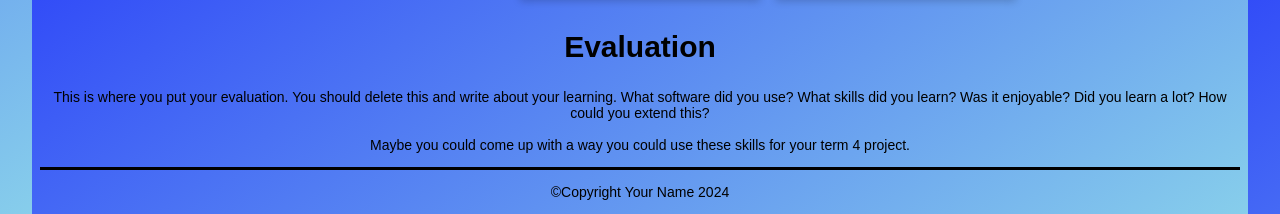
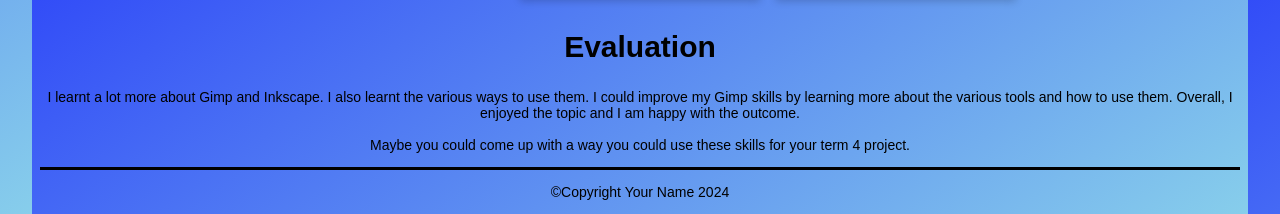
Before and after one commit to TheSriramM/My-Portfolio, a plain HTML site: page imagecreation.html in a window 1280 px wide. Shown: the part 620-834 px from the top of the page. Drawn offline with Linux system fonts and the light colour scheme.

Commit message:
Image Creation evaluation

```diff
--- a/imagecreation.html
+++ b/imagecreation.html
@@ -66,8 +66,7 @@
         <div class=information>
           <h2>Evaluation</h2>
           <p>
-            This is where you put your evaluation. You should delete this and write about your learning. What software
-            did you use? What skills did you learn? Was it enjoyable? Did you learn a lot? How could you extend this?
+            I learnt a lot more about Gimp and Inkscape. I also learnt the various ways to use them. I could improve my Gimp skills by learning more about the various tools and how to use them. Overall, I enjoyed the topic and I am happy with the outcome.
             <br><br>
             Maybe you could come up with a way you could use these skills for your term 4 project.
           </p>
```
